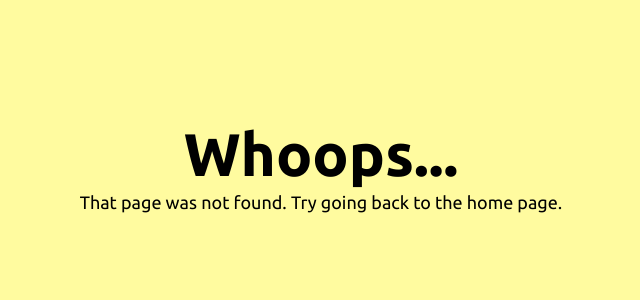
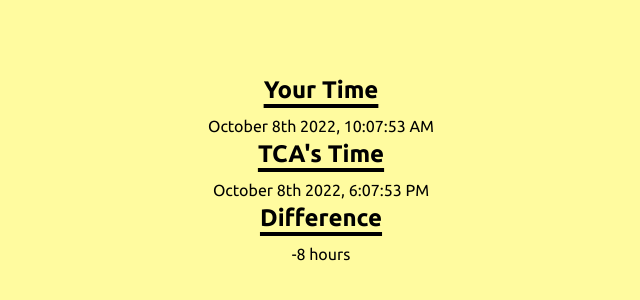
Before and after one commit to ToastedDev/tcabn.tk, a Next.js app: page /time in a window 1280 px wide. Before the commit this address had no page. Shown: the part 230-530 px from the top of the page, without its empty margins (319-959 px from the left). Built offline with nearby package versions, Linux system fonts and the light colour scheme.

Commit message:
add time page

```diff
--- a/package.json
+++ b/package.json
@@ -9,6 +9,9 @@
     "lint": "next lint"
   },
   "dependencies": {
+    "@types/ms": "^0.7.31",
+    "moment": "^2.29.4",
+    "ms": "^2.1.3",
     "next": "12.3.1",
     "react": "18.2.0",
     "react-dom": "18.2.0",
--- /dev/null
+++ b/pages/time.tsx
@@ -0,0 +1,50 @@
+import Page from "components/Page";
+import moment from "moment";
+import ms from "ms";
+import { useEffect, useState } from "react";
+
+export default function NotFound() {
+  const d = new Date();
+  const [userDate, setUserDate] = useState("Loading...");
+
+  const diff = 8.0 * 60 + d.getTimezoneOffset();
+  const offset = diff * 60 * 1000;
+  var tcaD = new Date(new Date().getTime() + offset);
+  const [tcaDate, setTcaDate] = useState("Loading...");
+
+  const [timeDiff, setTimeDiff] = useState("Loading...");
+
+  useEffect(() => {
+    const interval = setInterval(() => {
+      setUserDate(moment(d).format("MMMM Do YYYY, h:mm:ss A"));
+      setTcaDate(moment(tcaD).format("MMMM Do YYYY, h:mm:ss A"));
+      setTimeDiff(
+        d.getTime() - tcaD.getTime() === 0
+          ? "Same time"
+          : ms(d.getTime() - tcaD.getTime(), { long: true })
+      );
+    }, 1000);
+    return () => {
+      clearInterval(interval);
+    };
+  });
+
+  return (
+    <Page title="Time">
+      <div className="flex flex-col justify-center items-center text-center h-screen">
+        <h3 className="underline decoration-4 underline-offset-[6px] font-bold text-2xl">
+          Your Time
+        </h3>
+        <p className="mt-2">{userDate}</p>
+        <h3 className="underline decoration-4 underline-offset-[6px] font-bold text-2xl">
+          TCA&apos;s Time
+        </h3>
+        <p className="mt-2">{tcaDate}</p>
+        <h3 className="underline decoration-4 underline-offset-[6px] font-bold text-2xl">
+          Difference
+        </h3>
+        <p className="mt-2">{timeDiff}</p>
+      </div>
+    </Page>
+  );
+}
```
Also changed, not shown: 1 other file (tests, documents, lock files or other folders).
